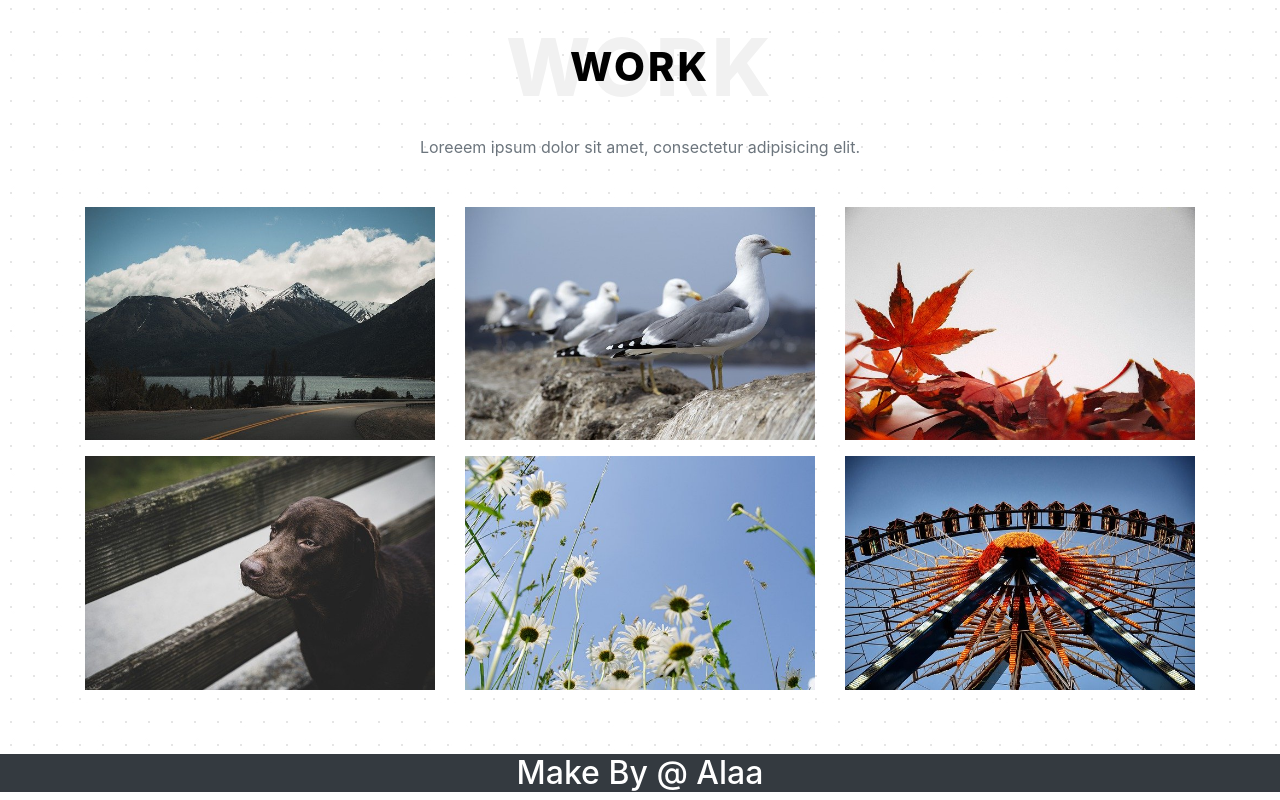
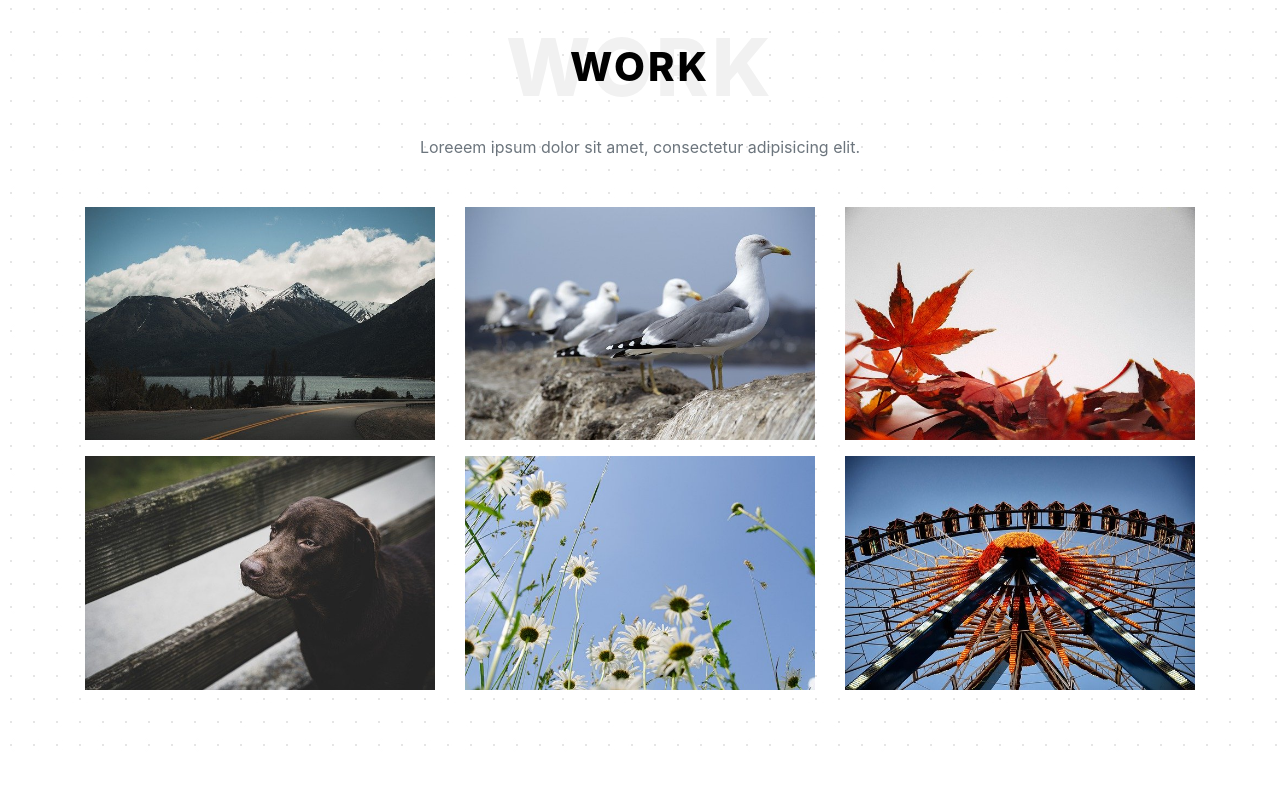
Before and after one commit to khaledelmasry247/test-project, a plain HTML site: page index.html in a window 1280 px wide. Shown: the part 2403-3203 px from the top of the page. After the commit the page ends 3157 px from the top, so only its background shows below. Drawn offline with Linux system fonts and the light colour scheme.

Commit message:
Update index.html

```diff
--- a/index.html
+++ b/index.html
@@ -373,7 +373,6 @@
     <!-- ============================ Footer ================================ -->
     <footer class="mastfoot mt-auto">
         <div class="inner text-center bg-dark">
-            <h2 class="text-white">Make By @ Alaa </h2>
         </div>
     </footer>
 
```
